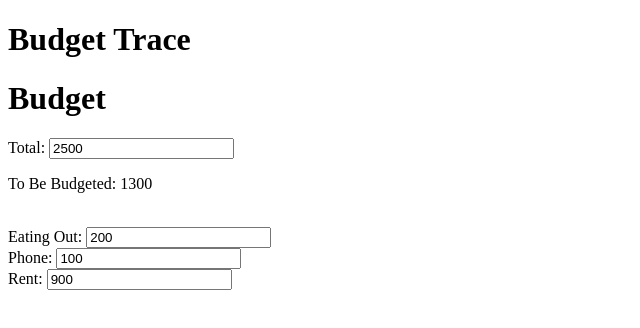
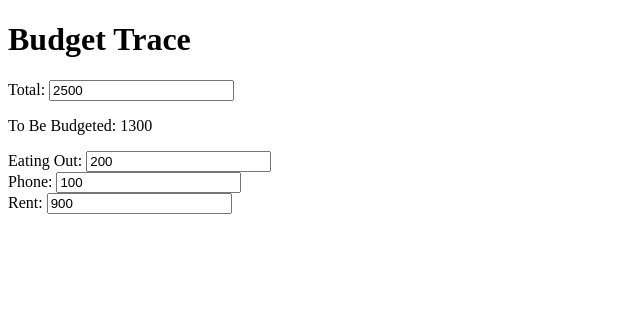
Before and after one commit to trevordebard/dead-simple-budget, a Next.js app: page / in a window 1280 px wide. Shown: the top 328 px of the page, without its empty margins (0-640 px from the left). Built offline with nearby package versions, Linux system fonts and the light colour scheme.

Commit message:
Refactor out hooks, context, reducers, and components

```diff
--- a/components/Budget.js
+++ b/components/Budget.js
@@ -1,128 +1,28 @@
-import React, { useState, useReducer, useEffect, useContext } from 'react';
-
-const budget = [
-  { category: 'Eating Out', value: 200 },
-  { category: 'Phone', value: 100 },
-  { category: 'Rent', value: 900 },
-];
-const sumBudget = (acc, el) => acc + parseInt(el.value);
-function budgetReducer(state, action) {
-  switch (action.type) {
-    case 'field':
-      console.log(action.field);
-      if (action.field !== 'total') {
-        return {
-          ...state,
-          [action.field]: action.value,
-        };
-      }
-      return {
-        ...state,
-        [action.field]: [action.value],
-      };
-    case 'updateTotal':
-      return {
-        ...state,
-        total: action.payload,
-        toBeBudgeted: action.payload - state.budget.reduce(sumBudget, 0),
-      };
-    case 'updateBudget': {
-      const categoryIndex = state.budget.findIndex(el => el?.category === action?.payload?.category);
-      const newBudget = [
-        ...state.budget.slice(0, categoryIndex),
-        { category: action.payload.category, value: action.payload.value },
-        ...state.budget.slice(categoryIndex + 1),
-      ];
-      const moneyAllocated = newBudget.reduce(sumBudget, 0);
-      console.log(moneyAllocated);
-      const toBeBudgeted = state.total - moneyAllocated;
-      return {
-        ...state,
-        budget: newBudget,
-        toBeBudgeted,
-      };
-    }
-    default:
-      return state;
-  }
-}
-const BudgetDispatchContext = React.createContext();
-const initialState = {
-  total: 2500,
-  budget,
-};
+import React, { useEffect, useContext } from 'react';
+import { BudgetContext } from '../context/GlobalState';
+import useDebounce from '../hooks/useDebounce';
+import useInput from '../hooks/useInput';
+import BudgetItem from './BudgetItem';
 
 const Budget = () => {
-  const [state, dispatch] = useReducer(budgetReducer, initialState);
+  const { state, dispatch } = useContext(BudgetContext);
   const { total, toBeBudgeted, budget } = state;
-  const debouncedTotal = useDebounce(total, 1000);
-  const onChange = e => {
-    dispatch({ type: 'field', field: e.currentTarget.name, value: e.currentTarget.value });
-  };
+  const [totalSavings, setTotalSavings] = useInput(total);
+  const debouncedTotal = useDebounce(totalSavings, 1000);
   useEffect(() => {
-    console.log('updated ');
     dispatch({ type: 'updateTotal', payload: debouncedTotal });
-  }, [debouncedTotal]);
+  }, [debouncedTotal, dispatch]);
   return (
-    <BudgetDispatchContext.Provider value={dispatch}>
-      <h1>Budget</h1>
+    <div>
       <label htmlFor="total">
-        Total: <input name="total" type="number" value={total} onChange={onChange} />
+        Total: <input name="total" type="number" value={totalSavings} onChange={setTotalSavings} />
       </label>
       <p>To Be Budgeted: {toBeBudgeted}</p>
-      <br />
       {budget.map(category => (
-        <BudgetItem value={category.value} label={category.category} />
+        <BudgetItem key={category.category} value={category.value} label={category.category} />
       ))}
-    </BudgetDispatchContext.Provider>
+    </div>
   );
 };
 
-const BudgetItem = ({ label, value }) => {
-  const [total, changeTotal] = useInput(value || '');
-  const dispatch = useContext(BudgetDispatchContext);
-  const test = useDebounce(total, 1000);
-
-  useEffect(() => {
-    dispatch({ type: 'updateBudget', payload: { category: label, value: test } });
-  }, [dispatch, label, test]);
-  return (
-    <>
-      <label htmlFor={label}>
-        {label}: <input id={label} type="number" value={total} onChange={changeTotal} />
-      </label>
-      <br />
-    </>
-  );
-};
-// Hook
-function useDebounce(value, delay) {
-  // State and setters for debounced value
-  const [debouncedValue, setDebouncedValue] = useState(value);
-
-  useEffect(
-    () => {
-      // Update debounced value after delay
-      const handler = setTimeout(() => {
-        setDebouncedValue(value);
-      }, delay);
-
-      // Cancel the timeout if value changes (also on delay change or unmount)
-      // This is how we prevent debounced value from updating if value is changed ...
-      // .. within the delay period. Timeout gets cleared and restarted.
-      return () => {
-        clearTimeout(handler);
-      };
-    },
-    [value, delay] // Only re-call effect if value or delay changes
-  );
-
-  return debouncedValue;
-}
-export const useInput = init => {
-  const [input, setInput] = useState(init);
-  const handleInputChange = e => setInput(e.currentTarget.value);
-  return [input, handleInputChange];
-};
-
 export default Budget;
--- a/components/BudgetItem.js
+++ b/components/BudgetItem.js
@@ -1,17 +1,23 @@
-import React, { useState } from 'react';
+import React, { useContext, useEffect } from 'react';
+import useInput from '../hooks/useInput';
+import { BudgetContext } from '../context/GlobalState';
+import useDebounce from '../hooks/useDebounce';
 
-export const useInput = init => {
-  const [input, setInput] = useState(init);
-  const handleInputChange = e => setInput(e.currentTarget.value);
-  return [input, handleInputChange];
-};
+const BudgetItem = ({ label, value }) => {
+  const [total, changeTotal] = useInput(value);
+  const { dispatch } = useContext(BudgetContext);
+  const debouncedTotal = useDebounce(total, 1000);
 
-const BudgetItem = ({ label, type, id, value }) => {
-  const [total, changeTotal] = useInput(value || '');
+  useEffect(() => {
+    dispatch({ type: 'updateBudget', payload: { category: label, value: debouncedTotal || 0 } });
+  }, [dispatch, label, debouncedTotal]);
   return (
-    <label htmlFor={id}>
-      {label}: <input id={id} type={type} value={total} onChange={changeTotal} />
-    </label>
+    <>
+      <label htmlFor={label}>
+        {label}: <input id={label} type="number" value={total} onChange={changeTotal} />
+      </label>
+      <br />
+    </>
   );
 };
 export default BudgetItem;
--- a/context/GlobalState.js
+++ b/context/GlobalState.js
@@ -1,63 +1,22 @@
 import React, { useReducer } from 'react';
+import budgetReducer from './budgetReducer';
+import { sumBudget } from '../lib/budgetUtils';
 
 const budget = [
   { category: 'Eating Out', value: 200 },
   { category: 'Phone', value: 100 },
   { category: 'Rent', value: 900 },
 ];
-const sumBudget = (acc, el) => acc + parseInt(el.value);
-function budgetReducer(state, action) {
-  switch (action.type) {
-    case 'field':
-      console.log(action.field);
-      if (action.field !== 'total') {
-        return {
-          ...state,
-          [action.field]: action.value,
-        };
-      }
-      return {
-        ...state,
-        [action.field]: [action.value],
-      };
-    case 'updateTotal':
-      return {
-        ...state,
-        total: action.payload,
-        toBeBudgeted: action.payload - state.budget.reduce(sumBudget, 0),
-      };
-    case 'updateBudget': {
-      const categoryIndex = state.budget.findIndex(el => el?.category === action?.payload?.category);
-      const newBudget = [
-        ...state.budget.slice(0, categoryIndex),
-        { category: action.payload.category, value: action.payload.value },
-        ...state.budget.slice(categoryIndex + 1),
-      ];
-      const moneyAllocated = newBudget.reduce(sumBudget, 0);
-      console.log(moneyAllocated);
-      const toBeBudgeted = state.total - moneyAllocated;
-      return {
-        ...state,
-        budget: newBudget,
-        toBeBudgeted,
-      };
-    }
-    default:
-      return state;
-  }
-}
-const BudgetDispatchContext = React.createContext();
 const initalState = {
   total: 2500,
   budget,
+  toBeBudgeted: budget.reduce(sumBudget, 0),
 };
+export const BudgetContext = React.createContext({ state: null, dispatch: null });
 
 const GlobalState = props => {
-  console.log('placeholder');
   const [accountState, dispatch] = useReducer(budgetReducer, initalState);
-  return (
-    <BudgetDispatchContext.Provider value={{ dispatch, accountState }}>{props.children}</BudgetDispatchContext.Provider>
-  );
+  return <BudgetContext.Provider value={{ dispatch, state: accountState }}>{props.children}</BudgetContext.Provider>;
 };
 
 export default GlobalState;
--- /dev/null
+++ b/context/budgetReducer.js
@@ -0,0 +1,31 @@
+import { sumBudget } from '../lib/budgetUtils';
+
+export default (state, action) => {
+  switch (action.type) {
+    case 'updateTotal':
+      return {
+        ...state,
+        total: action.payload,
+        toBeBudgeted: action.payload - state.budget.reduce(sumBudget, 0),
+      };
+    case 'updateBudget': {
+      console.log('updating budget');
+      const categoryIndex = state.budget.findIndex(el => el?.category === action?.payload?.category);
+      const newBudget = [
+        ...state.budget.slice(0, categoryIndex),
+        { category: action.payload.category, value: action.payload.value },
+        ...state.budget.slice(categoryIndex + 1),
+      ];
+      const moneyAllocated = newBudget.reduce(sumBudget, 0);
+      console.log(moneyAllocated);
+      const toBeBudgeted = state.total - moneyAllocated;
+      return {
+        ...state,
+        budget: newBudget,
+        toBeBudgeted,
+      };
+    }
+    default:
+      return state;
+  }
+};
--- /dev/null
+++ b/hooks/useDebounce.js
@@ -0,0 +1,25 @@
+import { useState, useEffect } from 'react';
+// Hook from https://usehooks.com/useDebounce/
+export default (value, delay) => {
+  // State and setters for debounced value
+  const [debouncedValue, setDebouncedValue] = useState(value);
+
+  useEffect(
+    () => {
+      // Update debounced value after delay
+      const handler = setTimeout(() => {
+        setDebouncedValue(value);
+      }, delay);
+
+      // Cancel the timeout if value changes (also on delay change or unmount)
+      // This is how we prevent debounced value from updating if value is changed ...
+      // .. within the delay period. Timeout gets cleared and restarted.
+      return () => {
+        clearTimeout(handler);
+      };
+    },
+    [value, delay] // Only re-call effect if value or delay changes
+  );
+
+  return debouncedValue;
+};
--- /dev/null
+++ b/hooks/useInput.js
@@ -0,0 +1,7 @@
+import { useState } from 'react';
+
+export default init => {
+  const [input, setInput] = useState(init);
+  const handleInputChange = e => setInput(e.currentTarget.value);
+  return [input, handleInputChange];
+};
--- /dev/null
+++ b/lib/budgetUtils.js
@@ -0,0 +1,2 @@
+// Pass this to the reduce funtion to get the sum of all the values for each category in a budget
+export const sumBudget = (acc, el) => acc + parseInt(el.value);
--- a/pages/index.js
+++ b/pages/index.js
@@ -1,13 +1,14 @@
-import React, { useState } from 'react';
+import React from 'react';
 import Head from '../components/head';
 import Budget from '../components/Budget';
+import GlobalState from '../context/GlobalState';
 
 const Home = () => (
-  <div>
+  <GlobalState>
     <Head title="Budget Trace" />
     <h1>Budget Trace</h1>
     <Budget />
-  </div>
+  </GlobalState>
 );
 
 export default Home;
```
